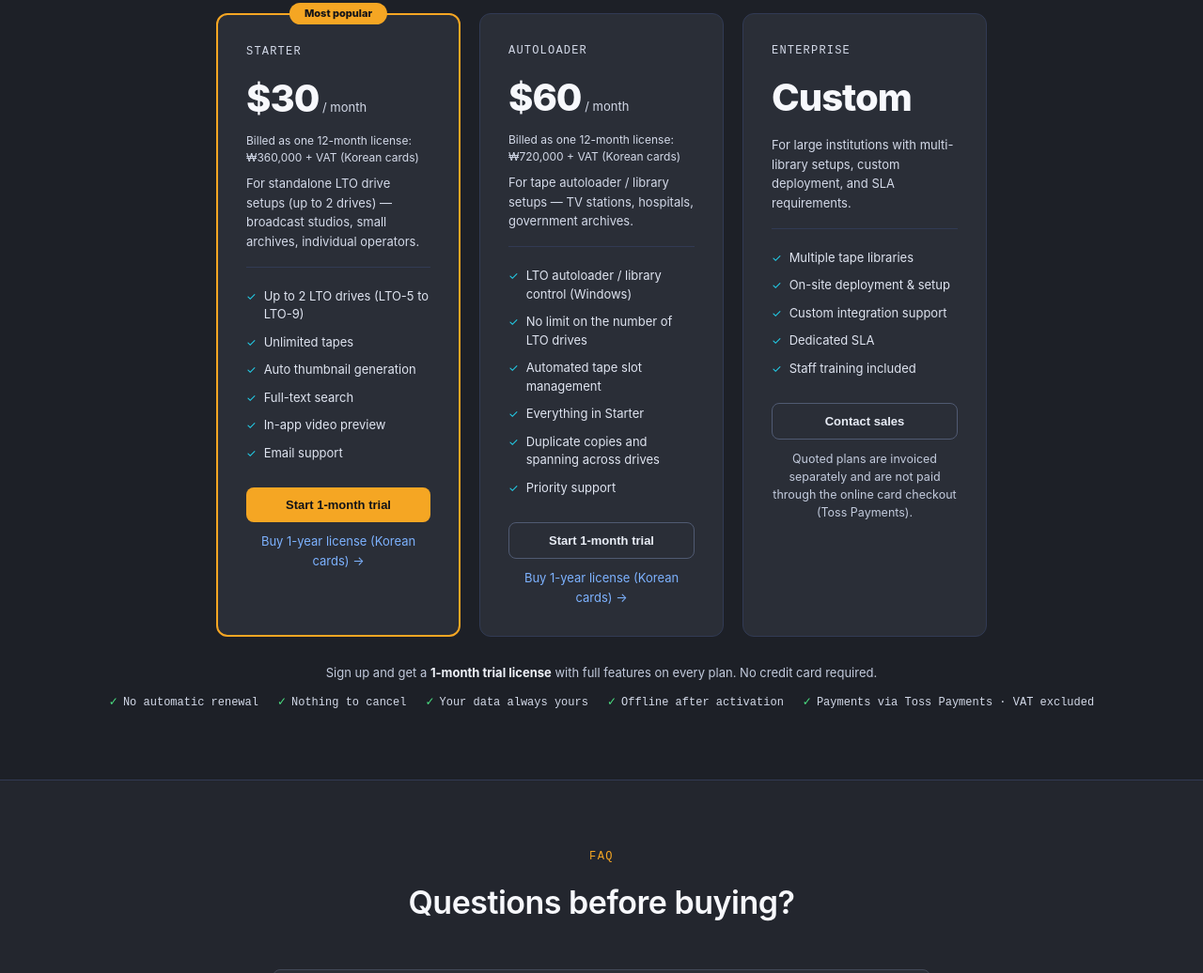
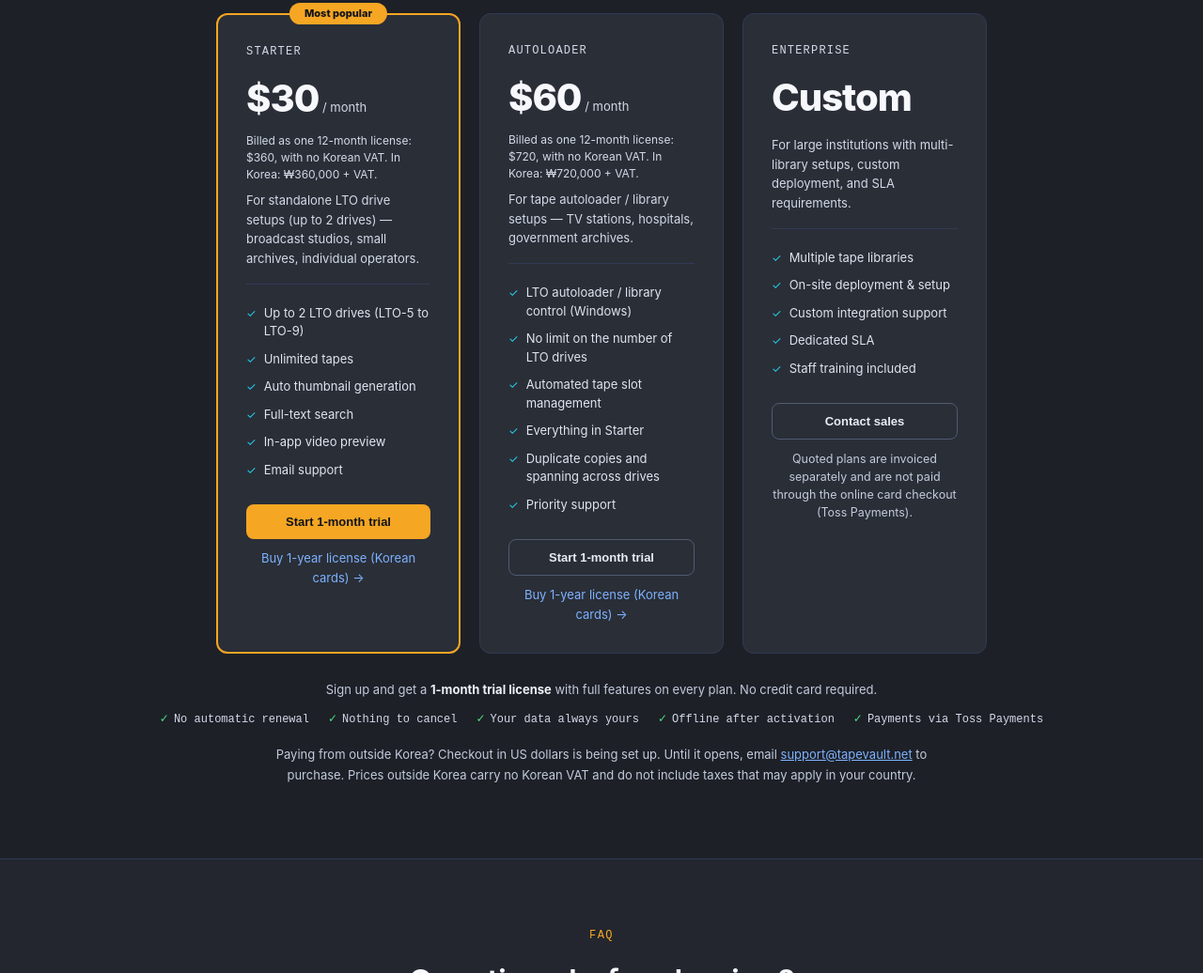
Before and after one commit to danielsanam-ai/tapevault, a plain HTML site: page index.html in a window 1280 px wide. Shown: the part 9571-10607 px from the top of the page at 94% size. Drawn offline with Linux system fonts and the light colour scheme; no server answers.

Commit message:
해외 가격 안내: 1년 사용권 $360 / $720, 한국 부가세 없음
- 홈페이지(EN/JA) 가격 아래 안내문을 달러 연 결제 기준으로 변경, 국내 원화 금액 병기
- 요금제 아래에 "달러 결제 준비 중, 그 전까지는 support@ 문의" 안내 추가(EN/KO/JA)
- 이용약관 5항: 국내(원화, 부가세 별도)와 해외(달러, 한국 부가세 없음, 현지 세금은 구매자 부담) 구분

Co-Authored-By: Claude Fable 5.2 <noreply@anthropic.com>

```diff
--- a/index.html
+++ b/index.html
@@ -297,6 +297,7 @@ footer{padding:40px 48px;border-top:0.5px solid #313a54;background:#1d2027}
 .dl-manual a:hover{text-decoration:underline}
 .dl-manual a.dl-manual-btn{display:inline-flex;align-items:center;gap:8px;padding:10px 18px;border:1px solid #f5a623;border-radius:8px;color:#f5a623;font-weight:700;background:#372e19}
 .dl-manual a.dl-manual-btn:hover{background:#f5a623;color:#111318;text-decoration:none}
+.intl-note{max-width:720px;margin:16px auto 0;font-size:13px;line-height:1.7;color:#c2cadc}
 </style>
 <script src="lang.js"></script>
 </head>
@@ -645,7 +646,7 @@ footer{padding:40px 48px;border-top:0.5px solid #313a54;background:#1d2027}
       <div class="pc-badge" data-i18n="pc_popular">Most popular</div>
       <div class="pc-plan">STARTER</div>
       <div><span class="pc-amount" data-i18n="p1_amt">$30</span><span class="pc-unit" data-i18n="pc_mo"> / month</span></div>
-      <div class="pc-note" data-i18n="p1_note">Billed as one 12-month license: ₩360,000 + VAT (Korean cards)</div>
+      <div class="pc-note" data-i18n="p1_note">Billed as one 12-month license: $360, with no Korean VAT. In Korea: ₩360,000 + VAT.</div>
       <div class="pc-desc" data-i18n="p1_desc">For standalone LTO drive setups (up to 2 drives) — broadcast studios, small archives, individual operators.</div>
       <hr class="pc-hr">
       <div class="pc-feat" data-i18n="p1_f1">Up to 2 LTO drives (LTO-5 to LTO-9)</div>
@@ -660,7 +661,7 @@ footer{padding:40px 48px;border-top:0.5px solid #313a54;background:#1d2027}
     <div class="pc">
       <div class="pc-plan">AUTOLOADER</div>
       <div><span class="pc-amount" data-i18n="p2_amt">$60</span><span class="pc-unit" data-i18n="pc_mo"> / month</span></div>
-      <div class="pc-note" data-i18n="p2_note">Billed as one 12-month license: ₩720,000 + VAT (Korean cards)</div>
+      <div class="pc-note" data-i18n="p2_note">Billed as one 12-month license: $720, with no Korean VAT. In Korea: ₩720,000 + VAT.</div>
       <div class="pc-desc" data-i18n="p2_desc">For tape autoloader / library setups — TV stations, hospitals, government archives.</div>
       <hr class="pc-hr">
       <div class="pc-feat" data-i18n="p2_f1">LTO autoloader / library control (Windows)</div>
@@ -693,8 +694,9 @@ footer{padding:40px 48px;border-top:0.5px solid #313a54;background:#1d2027}
       <span class="price-trust-item" data-i18n="tr2">Nothing to cancel</span>
       <span class="price-trust-item" data-i18n="tr3">Your data always yours</span>
       <span class="price-trust-item" data-i18n="tr4">Offline after activation</span>
-      <span class="price-trust-item" data-i18n="tr5">Payments via Toss Payments · VAT excluded</span>
+      <span class="price-trust-item" data-i18n="tr5">Payments via Toss Payments</span>
     </div>
+    <p class="intl-note" data-i18n="intl_note">Paying from outside Korea? Checkout in US dollars is being set up. Until it opens, email <a href="mailto:support@tapevault.net" style="color:#7db2ff">support@tapevault.net</a> to purchase. Prices outside Korea carry no Korean VAT and do not include taxes that may apply in your country.</p>
   </div>
 </section>
 
@@ -855,6 +857,7 @@ function proceedDownload() {
 
 const T = {
   en: {
+    intl_note:'Paying from outside Korea? Checkout in US dollars is being set up. Until it opens, email <a href="mailto:support@tapevault.net" style="color:#7db2ff">support@tapevault.net</a> to purchase. Prices outside Korea carry no Korean VAT and do not include taxes that may apply in your country.',
     dl_manual:'<a class="dl-manual-btn" href="docs/TapeVault-User-Manual-en.pdf" download>📄 User manual (PDF)</a><a href="manual.html">Read it online →</a>',
     hs_q:'New to TapeVault?',
     hs_a:'Sign up and get a 1-month trial license — no credit card →',
@@ -869,8 +872,8 @@ const T = {
     st3_d:'Sign in with the same account and your 1-month trial license is applied — every feature included.',
     dlw_signup:'👤 The app asks for an account at first launch. <a href="login.html?mode=signup&amp;next=index.html%3Fwelcome%3D1">Sign up now</a>, or register inside the app.',
     cta_signup:'Or create your account first →',
-    p1_note:'Billed as one 12-month license: ₩360,000 + VAT (Korean cards)',
-    p2_note:'Billed as one 12-month license: ₩720,000 + VAT (Korean cards)',
+    p1_note:'Billed as one 12-month license: $360, with no Korean VAT. In Korea: ₩360,000 + VAT.',
+    p2_note:'Billed as one 12-month license: $720, with no Korean VAT. In Korea: ₩720,000 + VAT.',
     dlw_verify:'🔐 Tip: before running the file, compare the SHA-256 checksum listed under the download buttons with your download — see the <a href="how-to-install.html#verify">install guide</a>.',
     p1_amt:'$30', p2_amt:'$60',
     biz_info:'Company: Veteran IT Co., Ltd. · CEO: 오재화 · Business Reg. No.: 326-86-02786<br>E-commerce Business Reg. No.: 2025-서울서초-3564 · Address: Jungang Bldg. Unit 202-25A, 275 Seocho-daero, Seocho-gu, Seoul, Republic of Korea<br>Tel: 070-8080-4664 · Email: <a href="mailto:support@tapevault.net" style="color:#d3d9e8;text-decoration:none">support@tapevault.net</a>',
@@ -920,7 +923,7 @@ const T = {
     p3_amt:'Custom', p3_desc:'For large institutions with multi-library setups, custom deployment, and SLA requirements.',
     p3_f1:'Multiple tape libraries', p3_f2:'On-site deployment &amp; setup', p3_f3:'Custom integration support', p3_f4:'Dedicated SLA', p3_f5:'Staff training included', p3_btn:'Contact sales', p3_note:'Quoted plans are invoiced separately and are not paid through the online card checkout (Toss Payments).',
     trust_txt:'Sign up and get a <strong style="color:#eef1f8">1-month trial license</strong> with full features on every plan. No credit card required.',
-    tr1:'No automatic renewal', tr2:'Nothing to cancel', tr3:'Your data always yours', tr4:'Offline after activation', tr5:'Payments via Toss Payments · VAT excluded',
+    tr1:'No automatic renewal', tr2:'Nothing to cancel', tr3:'Your data always yours', tr4:'Offline after activation', tr5:'Payments via Toss Payments',
     faq_label:'FAQ', faq_title:'Questions before buying?',
     faq1_q:'Does TapeVault work without an internet connection?', faq1_a:'Yes. TapeVault is fully offline after the initial license activation. No ongoing internet connection is required. This makes it ideal for air-gapped environments in broadcast, defense, and medical sectors.',
     faq2_q:'What happens to my data when my license expires?', faq2_a:'Your archived data on tape is always yours — it\'s stored in standard LTFS format, which is readable by any LTFS-compatible software. After a license expires, TapeVault asks you to renew before it can be used again; nothing on your tapes or in the catalog stored on your computer is deleted.',
@@ -946,6 +949,7 @@ const T = {
     dl_or:'or', dl_mac_btn:'🍎 Download for macOS (Apple Silicon)', dl_mac_note:'v1.2.9 · Apple Silicon (M1 or later) · ~116 MB'
   },
   ko: {
+    intl_note:'해외에서 결제하시나요? 달러 결제는 준비 중이며, 열리기 전까지는 <a href="mailto:support@tapevault.net" style="color:#7db2ff">support@tapevault.net</a>으로 구매를 문의해 주세요. 해외 가격(Starter 연 $360, AutoLoader 연 $720)에는 한국 부가세가 붙지 않으며, 구매자 국가에서 부과될 수 있는 세금은 포함되어 있지 않습니다.',
     dl_manual:'<a class="dl-manual-btn" href="docs/TapeVault-User-Manual-ko.pdf" download>📄 사용자 매뉴얼 PDF 내려받기</a><a href="manual.html">웹에서 보기 →</a>',
     hs_q:'처음이신가요?',
     hs_a:'회원가입만 해도 1개월 체험 라이선스 — 신용카드 불필요 →',
@@ -1037,6 +1041,7 @@ const T = {
     dl_or:'또는', dl_mac_btn:'🍎 macOS용 다운로드 (Apple Silicon)', dl_mac_note:'v1.2.9 · Apple Silicon(M1 이후) · ~116 MB'
   },
   ja: {
+    intl_note:'韓国国外からのお支払いですか？米ドルでの決済は現在準備中です。開始までは<a href="mailto:support@tapevault.net" style="color:#7db2ff">support@tapevault.net</a>までご購入をお問い合わせください。韓国国外向けの価格には韓国の付加価値税はかからず、お客様の国で課される可能性のある税金は含まれていません。',
     dl_manual:'<a class="dl-manual-btn" href="docs/TapeVault-User-Manual-ja.pdf" download>📄 ユーザーマニュアル（PDF）</a><a href="manual.html">オンラインで読む →</a>',
     hs_q:'初めての方へ：',
     hs_a:'会員登録だけで1か月体験ライセンス — クレジットカード不要 →',
@@ -1051,8 +1056,8 @@ const T = {
     st3_d:'同じアカウントでログインすると1か月体験ライセンスが適用され、すべての機能を利用できます。',
     dlw_signup:'👤 アプリの初回起動時にアカウントが必要です。<a href="login.html?mode=signup&amp;next=index.html%3Fwelcome%3D1">今すぐ登録</a>するか、アプリ内で登録できます。',
     cta_signup:'または、先にアカウントを作成 →',
-    p1_note:'12か月ライセンスを一括払い：360,000ウォン＋VAT（韓国国内カード）',
-    p2_note:'12か月ライセンスを一括払い：720,000ウォン＋VAT（韓国国内カード）',
+    p1_note:'12か月ライセンスを一括払い：$360（韓国の付加価値税なし）。韓国国内：360,000ウォン＋VAT。',
+    p2_note:'12か月ライセンスを一括払い：$720（韓国の付加価値税なし）。韓国国内：720,000ウォン＋VAT。',
     dlw_verify:'🔐 ヒント：実行する前に、ダウンロードボタンの下に表示されているSHA-256チェックサムとダウンロードしたファイルの値を比較してください — <a href="how-to-install.html#verify">インストールガイド</a>参照。',
     p1_amt:'$30', p2_amt:'$60',
     biz_info:'会社名：株式会社ベテランIT（Veteran IT Co., Ltd.） · 代表者：오재화 · 事業者登録番号：326-86-02786<br>通信販売業申告番号：2025-서울서초-3564 · 所在地：大韓民国ソウル特別市瑞草区瑞草大路275、中央ビル202号25A<br>電話：070-8080-4664 · メール：<a href="mailto:support@tapevault.net" style="color:#d3d9e8;text-decoration:none">support@tapevault.net</a>',
@@ -1102,7 +1107,7 @@ const T = {
     p3_amt:'カスタム', p3_desc:'大規模機関 — マルチライブラリ・カスタム展開・SLA要件がある環境向け。',
     p3_f1:'複数テープライブラリ', p3_f2:'オンサイト展開＆セットアップ', p3_f3:'カスタム統合サポート', p3_f4:'専用SLA', p3_f5:'社員トレーニング込み', p3_btn:'営業に問い合わせ', p3_note:'お見積りプランは別途契約・請求となり、オンラインカード決済（Toss Payments）は利用しません。',
     trust_txt:'会員登録だけで、すべてのプランの全機能を使える<strong style="color:#eef1f8">1か月体験ライセンス</strong>を進呈します。クレジットカードは不要です。',
-    tr1:'自動更新なし', tr2:'解約手続き不要', tr3:'データは常にあなたのもの', tr4:'アクティベーション後オフライン', tr5:'Toss Payments決済 · VAT別途',
+    tr1:'自動更新なし', tr2:'解約手続き不要', tr3:'データは常にあなたのもの', tr4:'アクティベーション後オフライン', tr5:'Toss Payments決済',
     faq_label:'よくある質問', faq_title:'購入前のよくある質問',
     faq1_q:'TapeVaultはインターネットなしで使えますか？', faq1_a:'はい。TapeVaultは初回ライセンスアクティベーション後は完全オフラインで動作します。継続的なインターネット接続は不要です。放送・防衛・医療のエアギャップ環境に最適です。',
     faq2_q:'ライセンスの有効期限が切れるとデータはどうなりますか？', faq2_a:'テープ上のアーカイブデータは常にあなたのものです。標準LTFSフォーマットで保存されており、LTFS対応ソフトなら読み取り可能です。ライセンスが失効すると、更新するまでTapeVaultは利用できませんが、テープやPCに保存されたカタログデータが削除されることはありません。',
```
Also changed, not shown: terms-of-service.html (+4 -4 lines).
